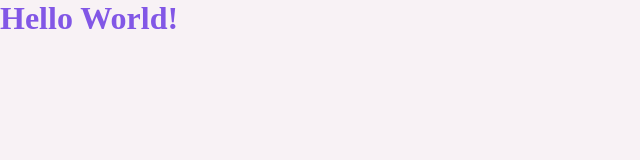
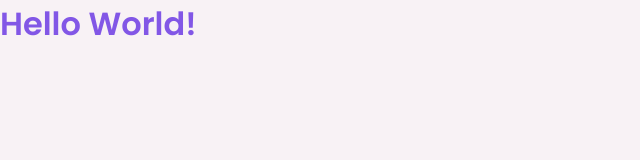
Before and after one commit to TarcisioCarvalho/Iginite-2021, a React (Create React App) app in the folder 01-fundamentos-reactjs/02-dtmoney/dtmoney/: page / in a window 1280 px wide. Shown: the top 160 px of the page, without its empty margins (0-640 px from the left). Built offline with nearby package versions, Linux system fonts and the light colour scheme.

Commit message:
Put Fonts

```diff
--- a/01-fundamentos-reactjs/02-dtmoney/dtmoney/public/index.html
+++ b/01-fundamentos-reactjs/02-dtmoney/dtmoney/public/index.html
@@ -1,11 +1,15 @@
 <!DOCTYPE html>
 <html lang="en">
   <head>
+    <link rel="preconnect" href="https://fonts.googleapis.com">
     <meta charset="utf-8" />
 
     <meta name="viewport" content="width=device-width, initial-scale=1" />
    <link rel="shortcut icon" href="favicon.png" type="image/png">
     <title>DTMoney</title>
+
+<link rel="preconnect" href="https://fonts.gstatic.com" crossorigin>
+<link href="https://fonts.googleapis.com/css2?family=Poppins:wght@400;600&display=swap" rel="stylesheet">
   </head>
   <body>
     <noscript>You need to enable JavaScript to run this app.</noscript>
--- a/01-fundamentos-reactjs/02-dtmoney/dtmoney/src/styles/global.ts
+++ b/01-fundamentos-reactjs/02-dtmoney/dtmoney/src/styles/global.ts
@@ -29,7 +29,13 @@
     background:var(--background);
     -webkit-font-smoothing:antialiased;
 }
-
+body, input, textArea, button {
+    font-family:"Poppins",sans-serif;
+    font-weight:400;
+}
+h1, h2, h3, h4, h5, h6, strong{
+    font-weight:600;
+}
 button{
     cursor: pointer;
 }
```
